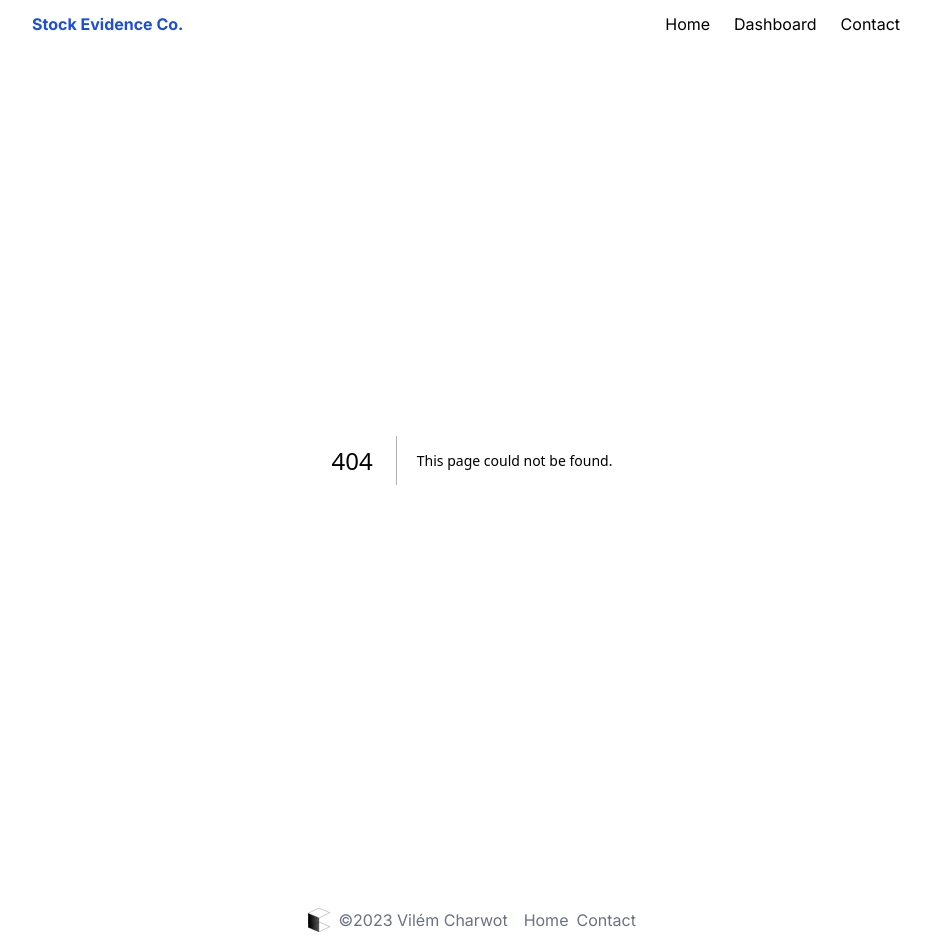
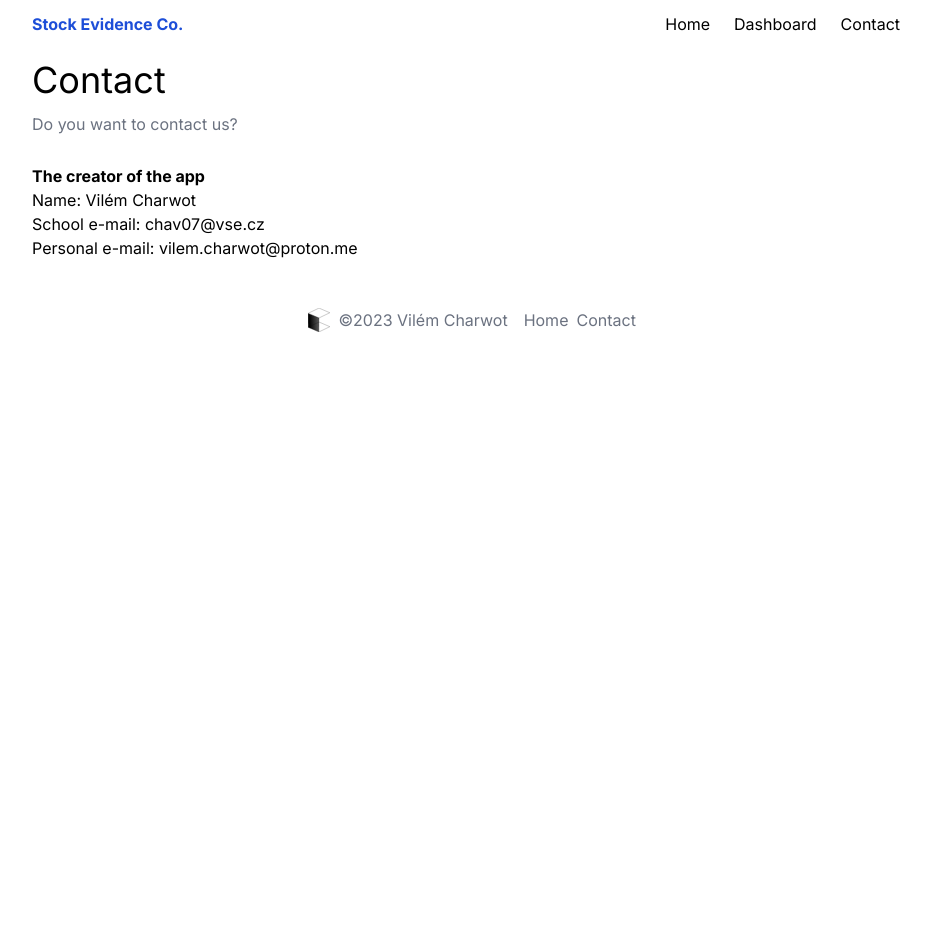
Before and after one commit to MrLogEN/4iz268-js-app, a Next.js app in the folder 4iz268-stock-evidence/: page /contact in a window 1280 px wide. Before the commit this address had no page. Shown: the whole page, without its empty margins (168-1099 px from the left). After the commit the page ends 800 px from the top, so only its background shows below. Built offline with nearby package versions, Linux system fonts and the light colour scheme.

Commit message:
Contact page created

```diff
--- /dev/null
+++ b/4iz268-stock-evidence/src/app/contact/layout.js
@@ -0,0 +1,14 @@
+import SectionMenu from "@/app/ui/SectionMenu";
+
+export const metadata = {
+    title: 'Stock Evidence - Contact'
+}
+export default function ContactLayout({children}){
+    return(
+        <>
+            <h1 className='text-4xl'>Contact</h1>
+            <p className='text-gray-500'>Do you want to contact us?</p>
+            {children}
+        </>
+    )
+}
--- /dev/null
+++ b/4iz268-stock-evidence/src/app/contact/page.js
@@ -0,0 +1,10 @@
+export default function ContactPage(){
+    return(
+        <main>
+            <h2 className='font-bold pt-4'>The creator of the app</h2>
+            <p>Name: Vilém Charwot</p>
+            <p>School e-mail: chav07&#64;vse.cz</p>
+            <p>Personal e-mail: vilem.charwot&#64;proton.me</p>
+        </main>
+    )
+}
--- a/4iz268-stock-evidence/src/app/dashboard/page.js
+++ b/4iz268-stock-evidence/src/app/dashboard/page.js
@@ -1,5 +1,8 @@
 export default function DashboardPage(){
     return(
-        <></>
+        <>
+            <h2 className='text-2xl'>About the dashboard</h2>
+            <p>You can choose what to view or edit from the menu above. Or you can add a&nbsp;new item through the button in the bottom right corner.</p>
+        </>
     )
 }
```
